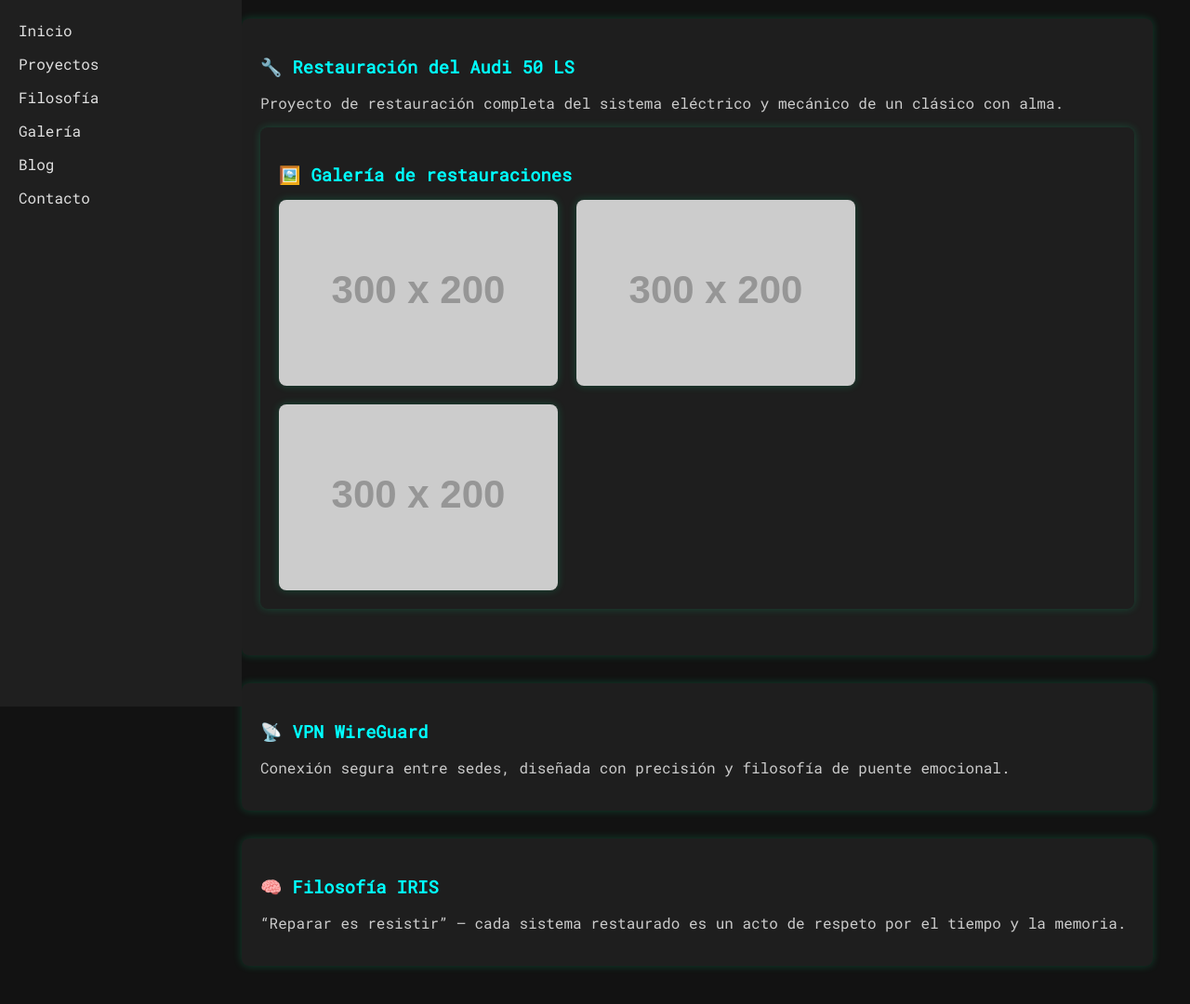
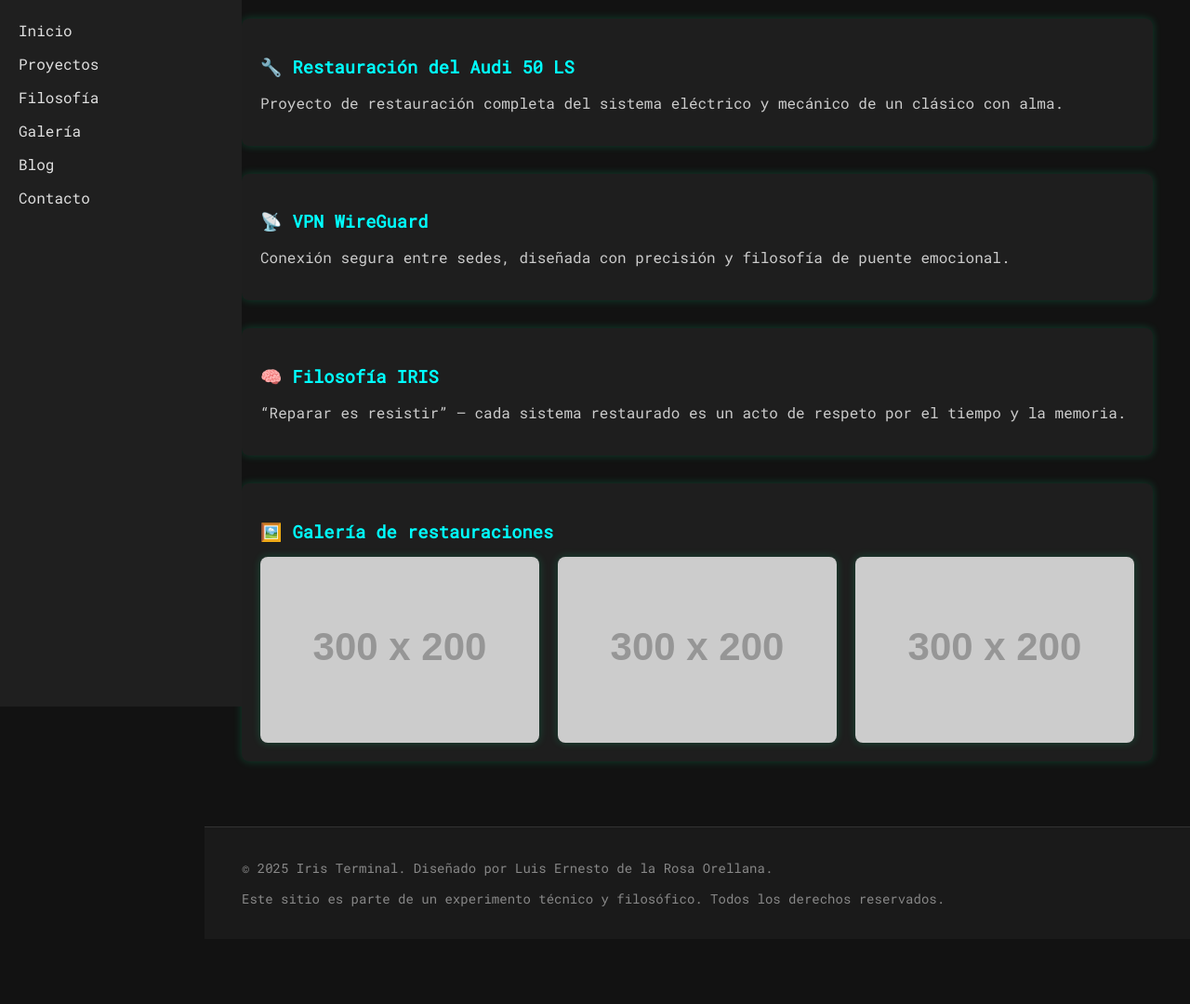
Before and after one commit to vladdracur/MiPrimerRepo, a plain HTML site: page index.html in a window 1280 px wide. Shown: the part 80-1160 px from the top of the page at 93% size. After the commit the page ends 1090 px from the top, so only its background shows below. Drawn offline with Linux system fonts and the light colour scheme; placeholder pictures from the web are drawn by us.

Commit message:
Galería, animación del logo y footer agregados

```diff
--- a/index.html
+++ b/index.html
@@ -5,8 +5,7 @@
   <title>Iris Terminal - Página Bonita</title>
   <link href="https://fonts.googleapis.com/css2?family=Roboto+Mono&display=swap" rel="stylesheet">
   <link rel="stylesheet" href="style.css">
- <link rel="icon" type="image/svg+xml" href="favicon.svg">
-
+  <link rel="icon" type="image/svg+xml" href="favicon.svg">
 </head>
 <body>
 
@@ -24,8 +23,8 @@
   <!-- Barra superior -->
   <div class="topbar">
     <div style="display: flex; align-items: center;">
-      <!-- Logo SVG -->
-      <svg width="40" height="40" viewBox="0 0 100 100" xmlns="http://www.w3.org/2000/svg" style="margin-right: 15px;">
+      <!-- Logo SVG animado -->
+      <svg width="40" height="40" viewBox="0 0 100 100" xmlns="http://www.w3.org/2000/svg" style="margin-right: 15px; animation: pulse 2s infinite;">
         <circle cx="50" cy="50" r="40" stroke="#00ff99" stroke-width="4" fill="none"/>
         <circle cx="50" cy="50" r="12" fill="#00ffff"/>
         <path d="M10,50 Q50,10 90,50 Q50,90 10,50 Z" fill="none" stroke="#00ff99" stroke-width="2"/>
@@ -44,15 +43,6 @@
     <div class="card">
       <h3>🔧 Restauración del Audi 50 LS</h3>
       <p>Proyecto de restauración completa del sistema eléctrico y mecánico de un clásico con alma.</p>
-	  <div class="card">
-  <h3>🖼️ Galería de restauraciones</h3>
-  <div class="gallery">
-    <img src="https://via.placeholder.com/300x200?text=Audi+50+LS" alt="Audi 50 LS">
-    <img src="https://via.placeholder.com/300x200?text=Mitsubishi+L200" alt="Mitsubishi L200">
-    <img src="https://via.placeholder.com/300x200?text=CCR1072" alt="CCR1072">
-  </div>
-</div>
-
     </div>
 
     <div class="card">
@@ -64,7 +54,22 @@
       <h3>🧠 Filosofía IRIS</h3>
       <p>“Reparar es resistir” — cada sistema restaurado es un acto de respeto por el tiempo y la memoria.</p>
     </div>
+
+    <div class="card">
+      <h3>🖼️ Galería de restauraciones</h3>
+      <div class="gallery">
+        <img src="https://via.placeholder.com/300x200?text=Audi+50+LS" alt="Audi 50 LS">
+        <img src="https://via.placeholder.com/300x200?text=Mitsubishi+L200" alt="Mitsubishi L200">
+        <img src="https://via.placeholder.com/300x200?text=CCR1072" alt="CCR1072">
+      </div>
+    </div>
   </div>
+
+  <!-- Footer -->
+  <footer>
+    <p>© 2025 Iris Terminal. Diseñado por Luis Ernesto de la Rosa Orellana.</p>
+    <p>Este sitio es parte de un experimento técnico y filosófico. Todos los derechos reservados.</p>
+  </footer>
 
 </body>
 </html>
--- a/style.css
+++ b/style.css
@@ -4,6 +4,7 @@ body {
   background-color: #121212;
   color: #e0e0e0;
   display: flex;
+  flex-direction: column;
 }
 
 /* Barra lateral */
@@ -88,6 +89,8 @@ body {
 .card p {
   color: #ccc;
 }
+
+/* Galería */
 .gallery {
   display: flex;
   gap: 20px;
@@ -108,8 +111,20 @@ body {
   transform: scale(1.05);
   box-shadow: 0 0 15px rgba(0,255,153,0.4);
 }
+
+/* Animación del logo */
 @keyframes pulse {
   0% { transform: scale(1); opacity: 1; }
   50% { transform: scale(1.1); opacity: 0.8; }
   100% { transform: scale(1); opacity: 1; }
 }
+
+/* Footer */
+footer {
+  margin-left: 220px;
+  background-color: #1a1a1a;
+  color: #888;
+  padding: 20px 40px;
+  font-size: 14px;
+  border-top: 1px solid #333;
+}
```
